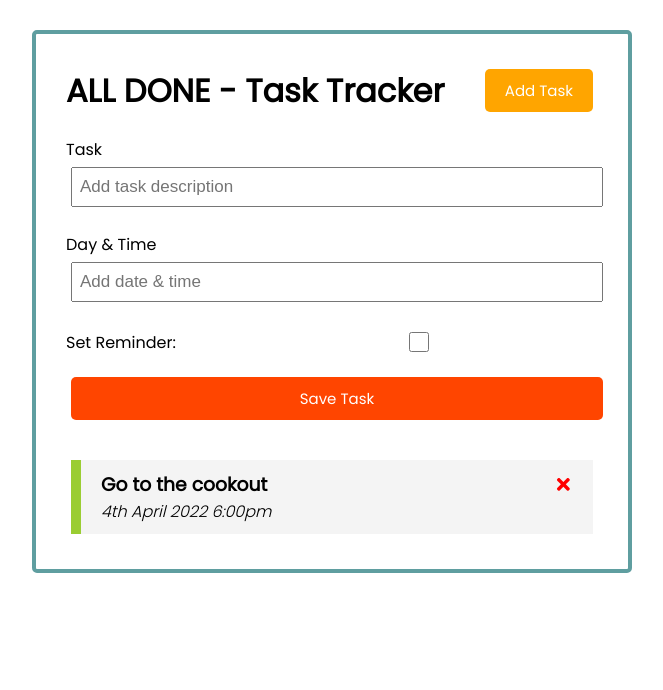
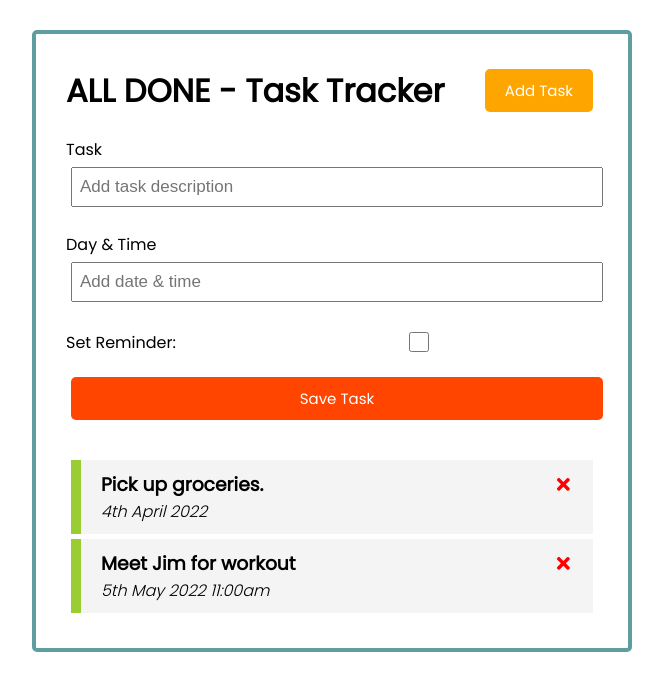
Before and after one commit to raphael-khan/All_Done, a React (Create React App) app in the folder react-task-tracker/: page / in a window 1280 px wide. Shown: the top 690 px of the page, without its empty margins (308-971 px from the left). Built offline with nearby package versions, Linux system fonts and the light colour scheme; data requests are answered from the project's data file.

Commit message:
toggleReminder json server

```diff
--- a/react-task-tracker/db.json
+++ b/react-task-tracker/db.json
@@ -1,10 +1,16 @@
 {
   "tasks": [
     {
-      "text": "Go to the cookout ",
-      "day": "4th April 2022 6:00pm ",
+      "text": "Pick up groceries. ",
+      "day": "4th April 2022",
       "reminder": true,
       "id": 1
+    },
+    {
+      "text": "Meet Jim for workout",
+      "day": "5th May 2022 11:00am ",
+      "reminder": true,
+      "id": 2
     }
   ]
 }
--- a/react-task-tracker/src/App.js
+++ b/react-task-tracker/src/App.js
@@ -22,8 +22,16 @@ const App = () => {
 
     return data
   }
+
+  // Fetch Task
+  const fetchTask = async (id) => {
+    const res = await fetch (`http://localhost:5000/tasks/${id}`)
+    const data = await res.json()
+
+    return data
+  }
+
     // Add  Task
-
   const addTask = async (task) => {
     const res = await fetch('http://localhost:5000/tasks', {
       method:'POST',
@@ -47,14 +55,27 @@ const deleteTask = async (id) => {
 
 // Toggle Reminder
 
-const toggleReminder = (id) => {
+const toggleReminder = async (id) => {
+  const taskToToggle = await fetchTask(id)
+  const updatedTask = { ...taskToToggle,
+  reminder: !taskToToggle.reminder}
+
+  const res = await fetch(`http://localhost:5000/tasks/${id}`,{
+    method:'PUT',
+    headers: {
+      'Content-type': 'application/json',
+    },
+    body:JSON.stringify(updatedTask),
+  })
+
+  const data = await res.json()
+
   setTasks(
     tasks.map((task) =>
-    task.id === id ? { ...task, reminder:
-      !task.reminder } : task
+      task.id === id ? { ...task, reminder: data.reminder } : task
       )
-      )
-    }
+    )
+  }
 
     return (
       <div className='container'>
```
